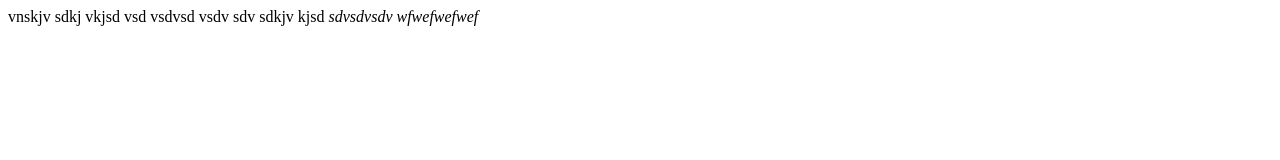
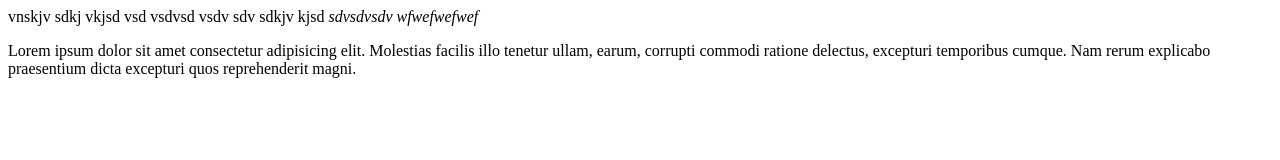
Before and after one commit to vikanshu-98/scss, a plain HTML site: page testfile.html in a window 1280 px wide. Drawn offline with Linux system fonts and the light colour scheme.

Commit message:
another test

```diff
--- a/testfile.html
+++ b/testfile.html
@@ -12,5 +12,7 @@
 
         wfwefwefwef
     </var>
+
+    <p>Lorem ipsum dolor sit amet consectetur adipisicing elit. Molestias facilis illo tenetur ullam, earum, corrupti commodi ratione delectus, excepturi temporibus cumque. Nam rerum explicabo praesentium dicta excepturi quos reprehenderit magni.</p>
 </body>
 </html>
```
